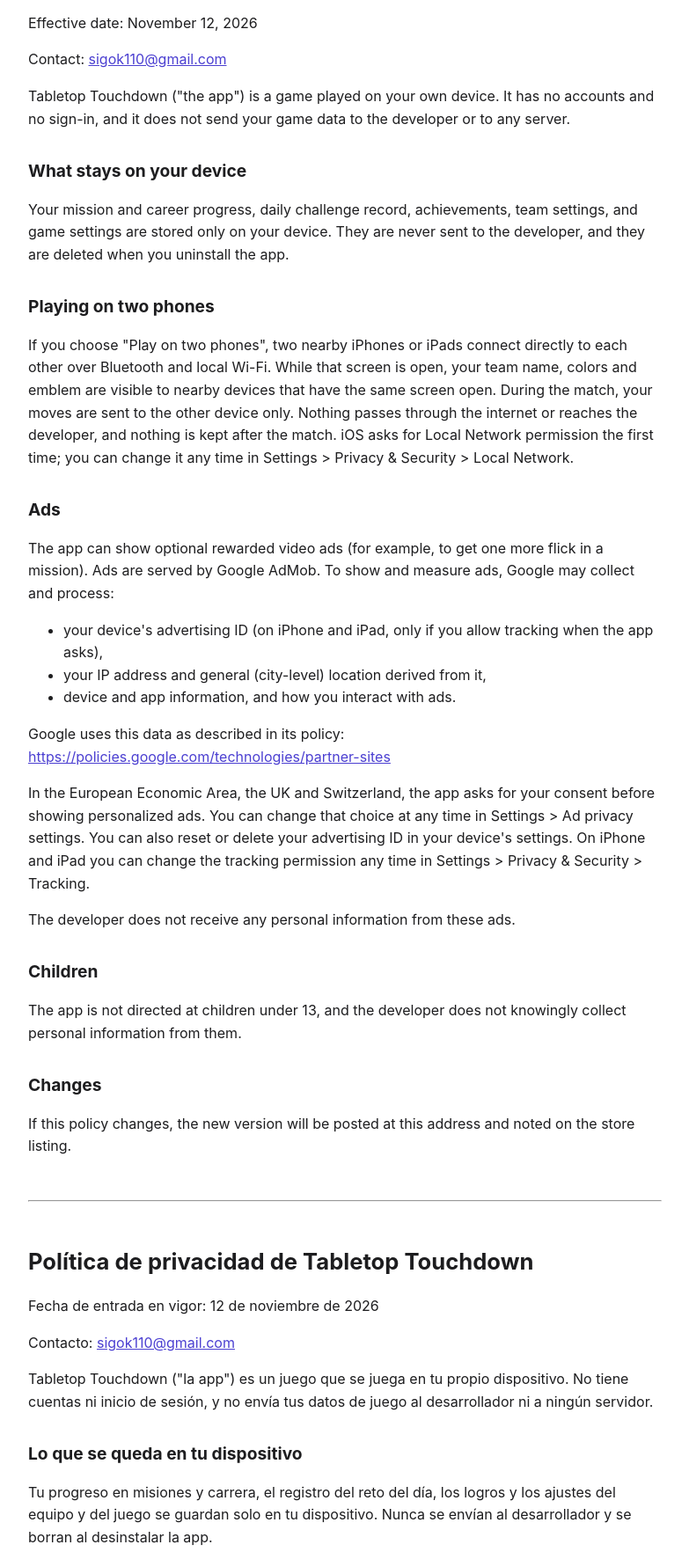
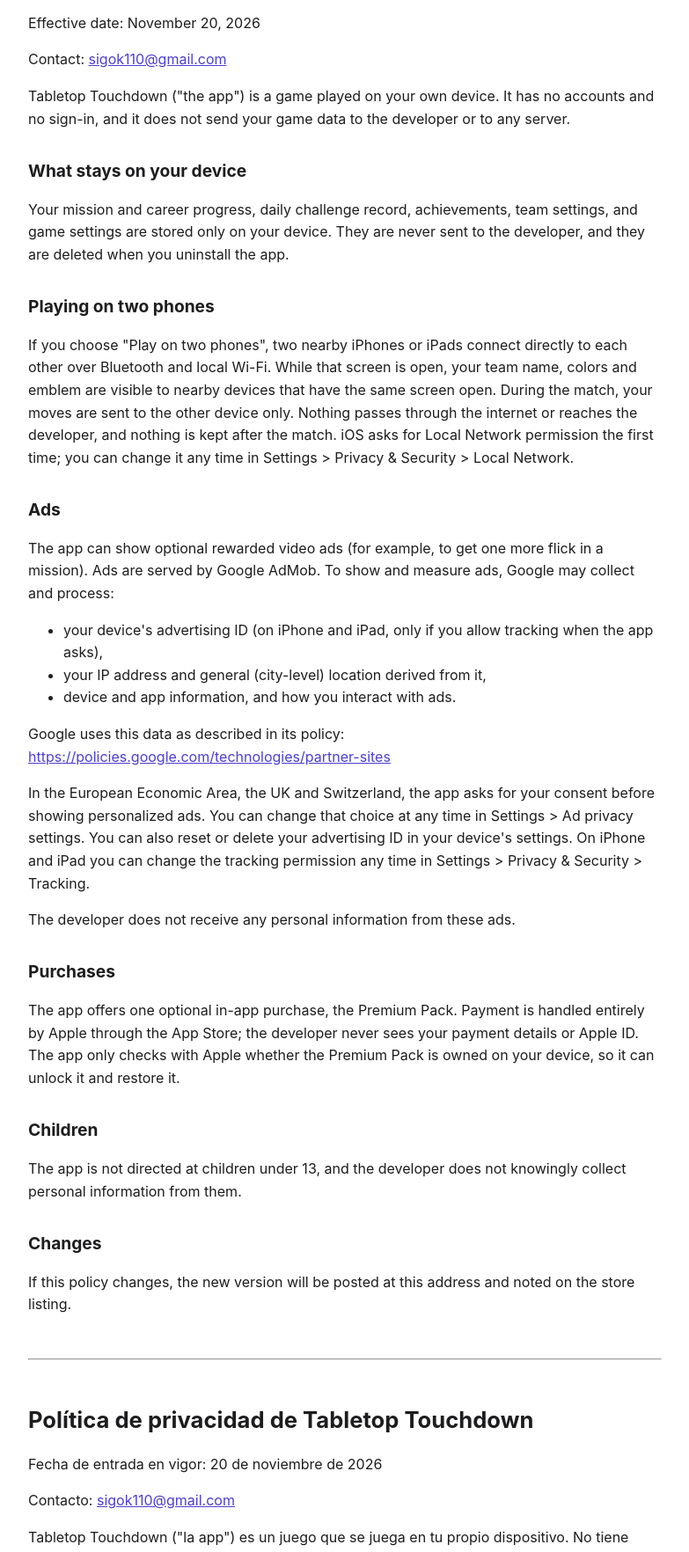
Before and after one commit to sigok110-lab/sigok110-lab.github.io, a plain HTML site: page privacy/index.html in a window 1280 px wide. Shown: the part 127-1891 px from the top of the page at 88% size, without its empty margins (248-1031 px from the left). Drawn offline with Linux system fonts and the light colour scheme.

Commit message:
Privacy policy: Premium Pack in-app purchase (EN/ES)
Co-Authored-By: Claude Opus 5.5 <noreply@anthropic.com>
Claude-Session: https://claude.ai/code/session_01VP2fnMieA96Rg4HmfzYt1Z

```diff
--- a/privacy/index.html
+++ b/privacy/index.html
@@ -4,7 +4,7 @@
 </head><body>
 <p><a href="#es">Español</a></p>
 <h1>Tabletop Touchdown Privacy Policy</h1>
-<p>Effective date: November 12, 2026</p>
+<p>Effective date: November 20, 2026</p>
 <p>Contact: <a href="mailto:sigok110@gmail.com">sigok110@gmail.com</a></p>
 <p>Tabletop Touchdown (&quot;the app&quot;) is a game played on your own device. It has no accounts and no sign-in, and it does not send your game data to the developer or to any server.</p>
 <h2>What stays on your device</h2>
@@ -21,13 +21,15 @@
 <p>Google uses this data as described in its policy: <a href="https://policies.google.com/technologies/partner-sites">https://policies.google.com/technologies/partner-sites</a></p>
 <p>In the European Economic Area, the UK and Switzerland, the app asks for your consent before showing personalized ads. You can change that choice at any time in Settings &gt; Ad privacy settings. You can also reset or delete your advertising ID in your device&#x27;s settings. On iPhone and iPad you can change the tracking permission any time in Settings &gt; Privacy &amp; Security &gt; Tracking.</p>
 <p>The developer does not receive any personal information from these ads.</p>
+<h2>Purchases</h2>
+<p>The app offers one optional in-app purchase, the Premium Pack. Payment is handled entirely by Apple through the App Store; the developer never sees your payment details or Apple ID. The app only checks with Apple whether the Premium Pack is owned on your device, so it can unlock it and restore it.</p>
 <h2>Children</h2>
 <p>The app is not directed at children under 13, and the developer does not knowingly collect personal information from them.</p>
 <h2>Changes</h2>
 <p>If this policy changes, the new version will be posted at this address and noted on the store listing.</p>
 <hr id="es">
 <h1>Política de privacidad de Tabletop Touchdown</h1>
-<p>Fecha de entrada en vigor: 12 de noviembre de 2026</p>
+<p>Fecha de entrada en vigor: 20 de noviembre de 2026</p>
 <p>Contacto: <a href="mailto:sigok110@gmail.com">sigok110@gmail.com</a></p>
 <p>Tabletop Touchdown (&quot;la app&quot;) es un juego que se juega en tu propio dispositivo. No tiene cuentas ni inicio de sesión, y no envía tus datos de juego al desarrollador ni a ningún servidor.</p>
 <h2>Lo que se queda en tu dispositivo</h2>
@@ -44,6 +46,8 @@
 <p>Google usa estos datos según su política: <a href="https://policies.google.com/technologies/partner-sites">https://policies.google.com/technologies/partner-sites</a></p>
 <p>En el Espacio Económico Europeo, el Reino Unido y Suiza, la app pide tu consentimiento antes de mostrar anuncios personalizados. Puedes cambiar tu elección cuando quieras en Ajustes &gt; Privacidad de anuncios. También puedes restablecer o eliminar tu ID de publicidad en los ajustes del dispositivo. En iPhone y iPad puedes cambiar el permiso de rastreo cuando quieras en Ajustes &gt; Privacidad y seguridad &gt; Rastreo.</p>
 <p>El desarrollador no recibe ninguna información personal a través de estos anuncios.</p>
+<h2>Compras</h2>
+<p>La app ofrece una compra opcional dentro de la app, el Pack Premium. El pago lo gestiona por completo Apple a través de la App Store; el desarrollador nunca ve tus datos de pago ni tu Apple ID. La app solo consulta a Apple si el Pack Premium está comprado en tu dispositivo, para activarlo y restaurarlo.</p>
 <h2>Menores</h2>
 <p>La app no está dirigida a menores de 13 años y el desarrollador no recopila a sabiendas información personal de ellos.</p>
 <h2>Cambios</h2>
```
